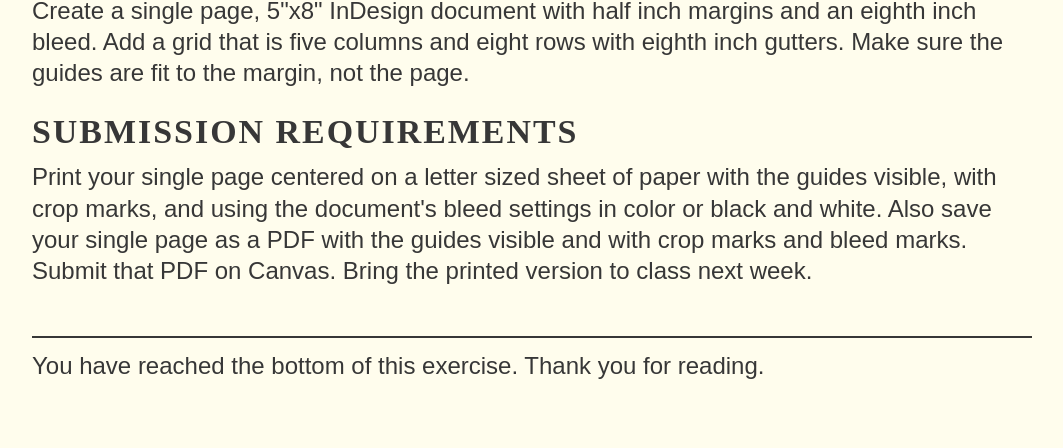
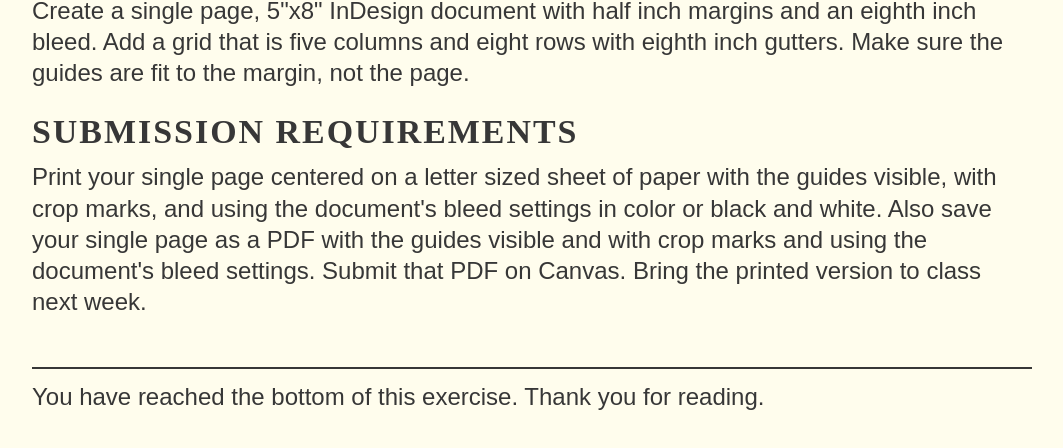
Before and after one commit to gmu-gd/publication26-spring, a plain HTML site: page exercises/e1/index.html in a window 1280 px wide. Shown: the part 676-1124 px from the top of the page, without its empty margins (108-1171 px from the left). Drawn offline with nearby package versions, Linux system fonts and the light colour scheme; a web font is replaced by a local one.

Commit message:
Update index.html

```diff
--- a/exercises/e1/index.html
+++ b/exercises/e1/index.html
@@ -31,7 +31,7 @@
       <h3>Details</h3>
       <p>Create a single page, 5"x8" InDesign document with half inch margins and an eighth inch bleed. Add a grid that is five columns and eight rows with eighth inch gutters. Make sure the guides are fit to the margin, not the page.</p>
       <h3>Submission Requirements</h3>
-      <p>Print your single page centered on a letter sized sheet of paper with the guides visible, with crop marks, and using the document's bleed settings in color or black and white. Also save your single page as a PDF with the guides visible and with crop marks and bleed marks. Submit that PDF on Canvas. Bring the printed version to class next week.</p>
+      <p>Print your single page centered on a letter sized sheet of paper with the guides visible, with crop marks, and using the document's bleed settings in color or black and white. Also save your single page as a PDF with the guides visible and with crop marks and using the document's bleed settings. Submit that PDF on Canvas. Bring the printed version to class next week.</p>
     </section>
     <footer>
       <hr>
```
